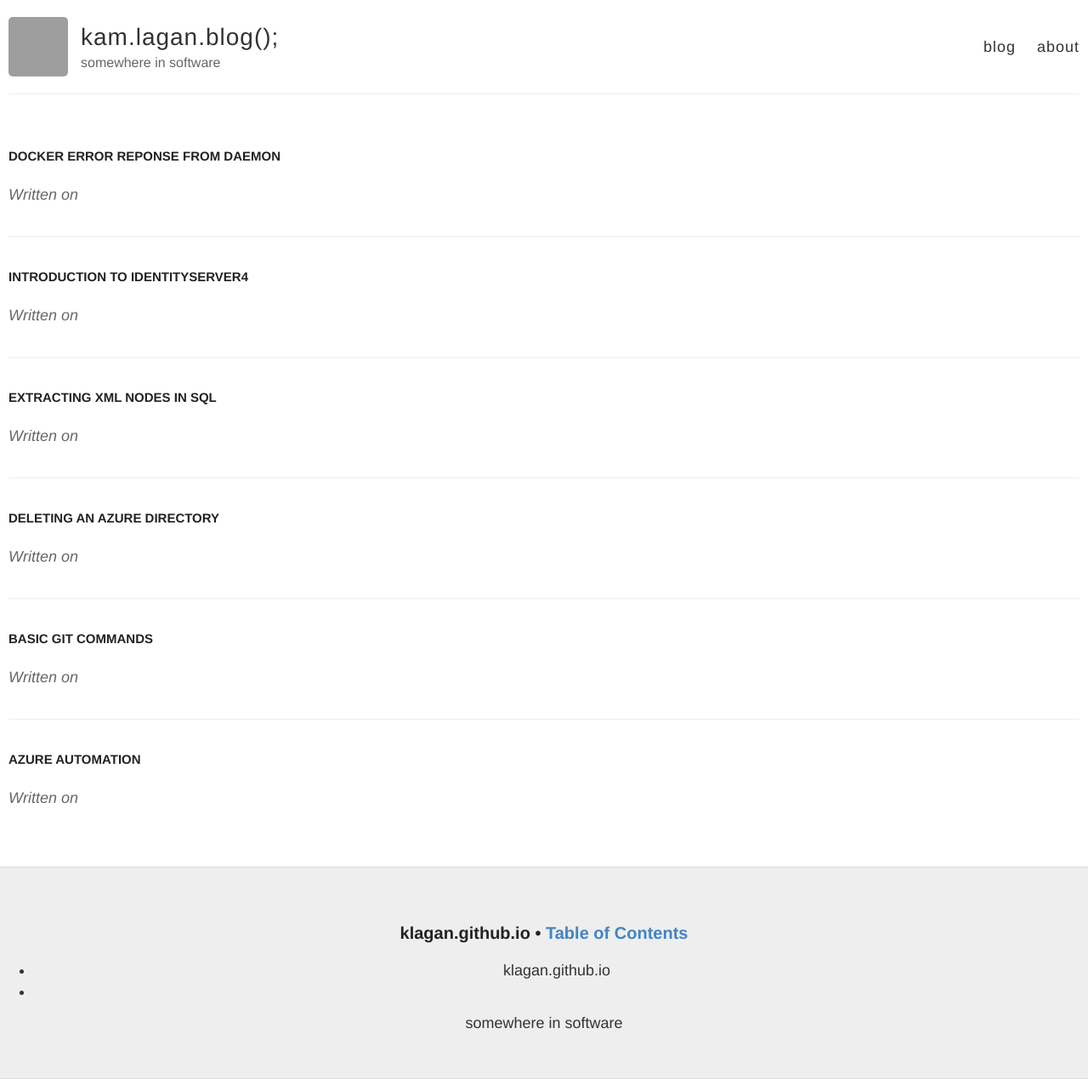
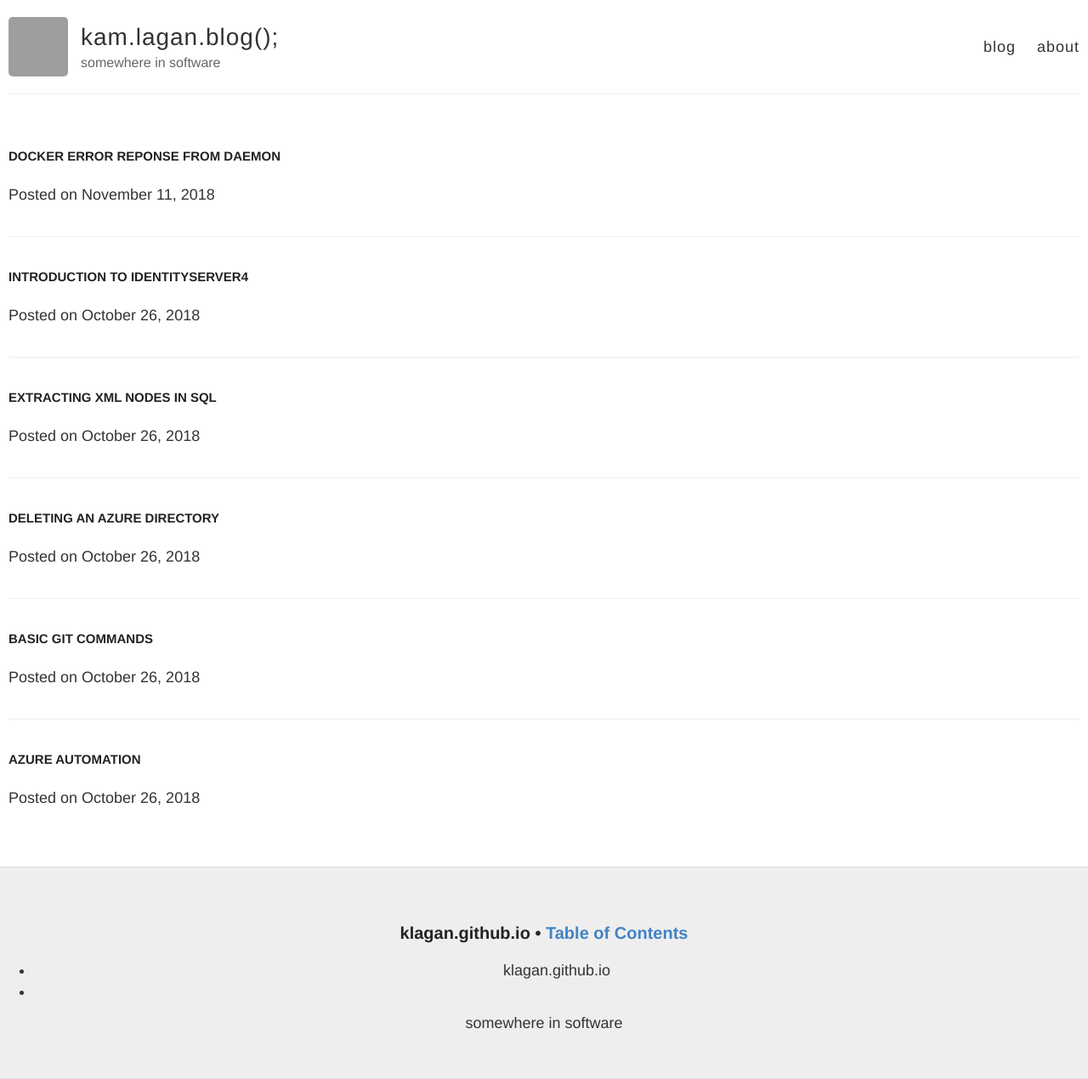
Before and after one commit to klagan/klagan.github.io, a Jekyll site: the page built from index.html, in a window 1280 px wide. Shown: the whole page at 85% size. Built offline with Jekyll 4.4.1, drawn with Linux system fonts in a browser that asks for light colours; grey boxes are pictures that could not be loaded.

Commit message:
Update index.html

```diff
--- a/index.html
+++ b/index.html
@@ -8,9 +8,10 @@
 
       <h1><a href="{{ site.baseurl }}{{ post.url }}" class="read-more"> {{ post.title }} </a></h1>
 
-    <div class="date">
-    Written on {{ page.date | date: "%B %e, %Y" }}
-  </div>
+ 	<div>
+						<span>Posted on </span><span class="post-meta">{{ post.date | date: "%B %-d, %Y" }}</span>
+					</div>
+
 
       <div class="entry">
         <!-- {{ post.excerpt }} -->
```
